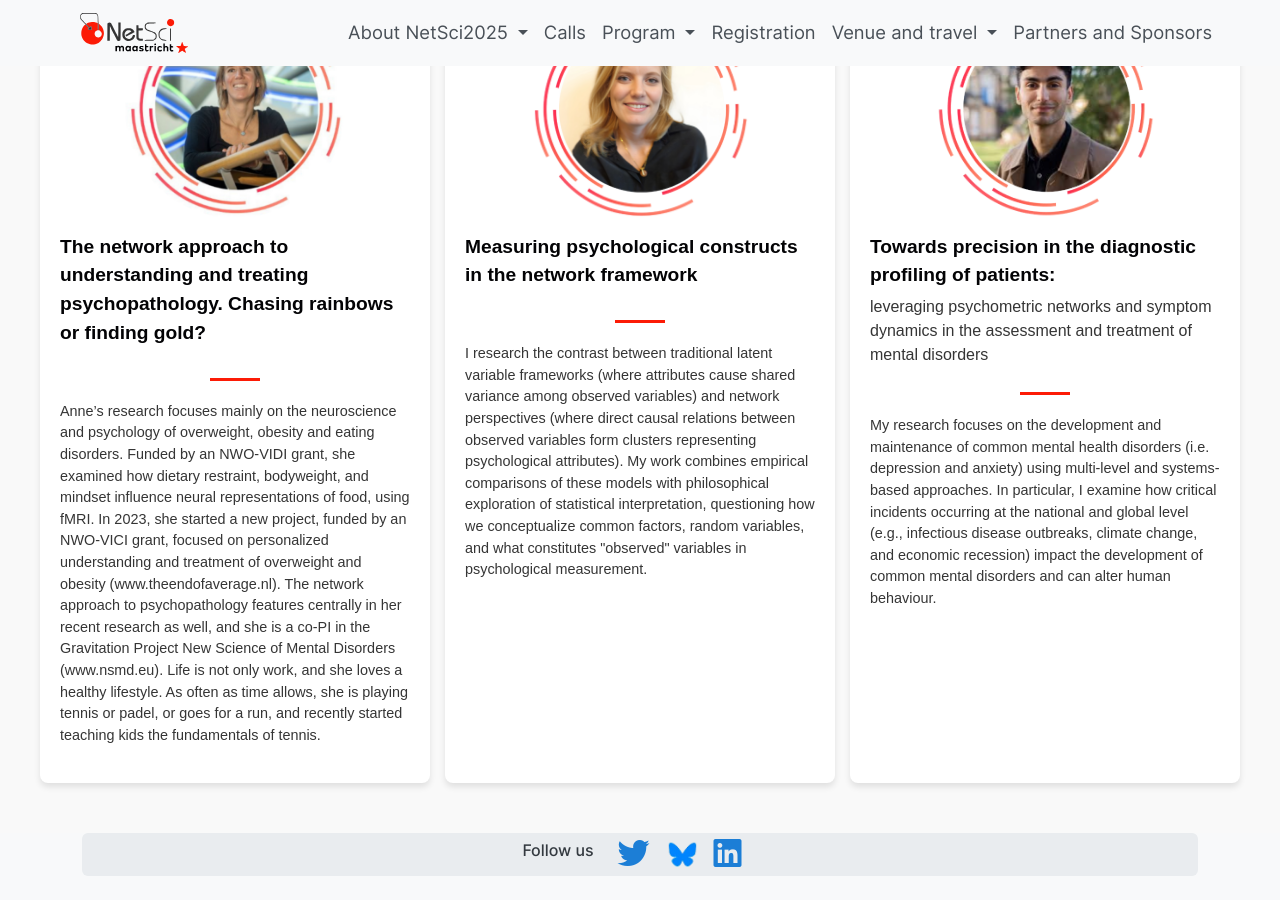
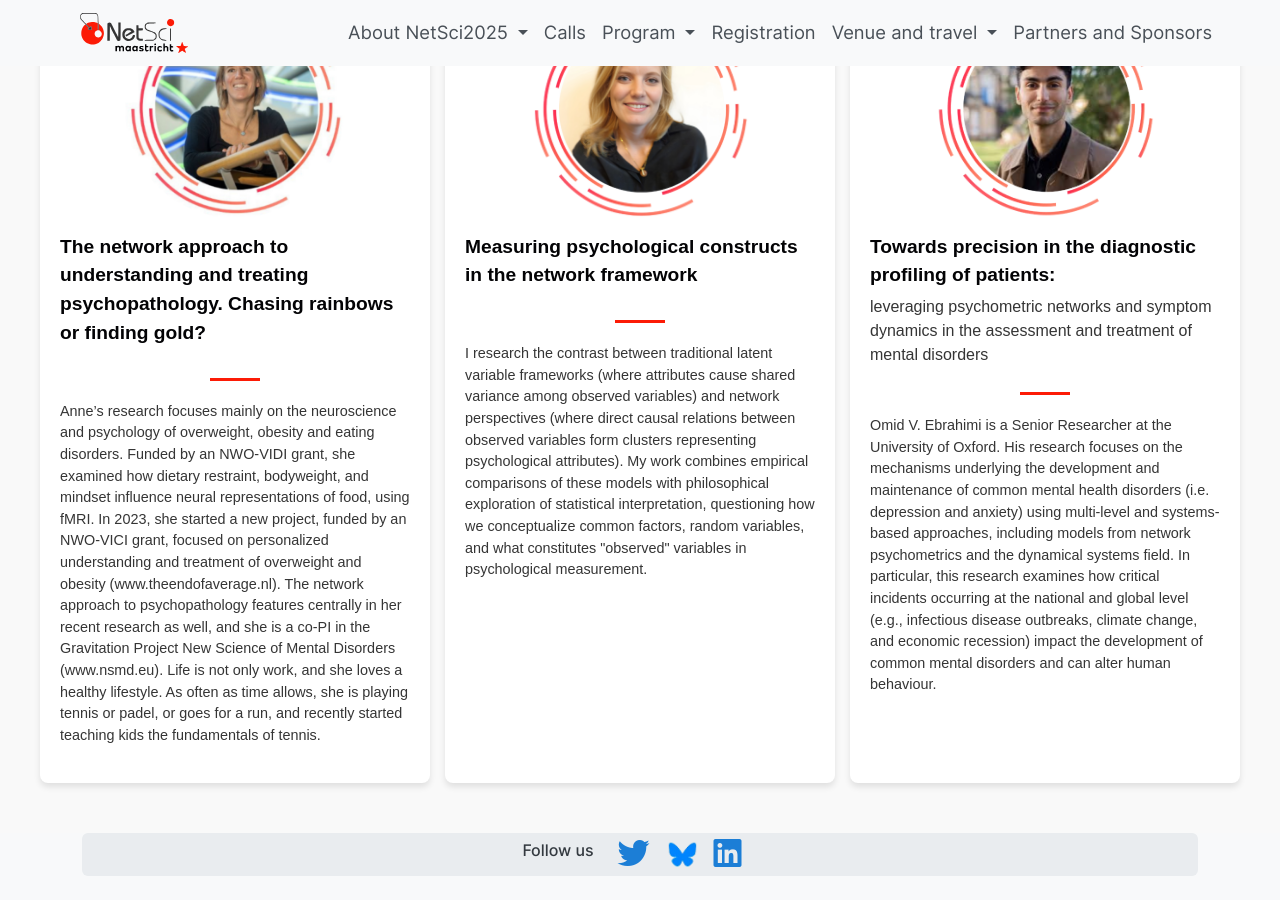
Before and after one commit to NetSci2025/netsci2025.github.io, a Jekyll site: the page built from speakers.md, in a window 1280 px wide and 900 px high, scrolled down 4480 px. Built offline with Jekyll 4.4.1, drawn with Linux system fonts in a browser that asks for light colours.

Commit message:
Update speakers.yml

```diff
--- a/_data/speakers.yml
+++ b/_data/speakers.yml
@@ -180,5 +180,5 @@ focus-session:
     session: "Network psychometrics"
     affiliation: "Oxford University"
     description: >
-      My research focuses on the development and maintenance of common mental health disorders (i.e. depression and anxiety) using multi-level and systems-based approaches. In particular, I examine how critical incidents occurring at the national and global level (e.g., infectious disease outbreaks, climate change, and economic recession) impact the development of common mental disorders and can alter human behaviour.
+      Omid V. Ebrahimi is a Senior Researcher at the University of Oxford. His research focuses on the mechanisms underlying the development and maintenance of common mental health disorders (i.e. depression and anxiety) using multi-level and systems-based approaches, including models from network psychometrics and the dynamical systems field. In particular, this research examines how critical incidents occurring at the national and global level (e.g., infectious disease outbreaks, climate change, and economic recession) impact the development of common mental disorders and can alter human behaviour.
     image: /assets/images/speakers/Omid_Ebrahimi.png
```
